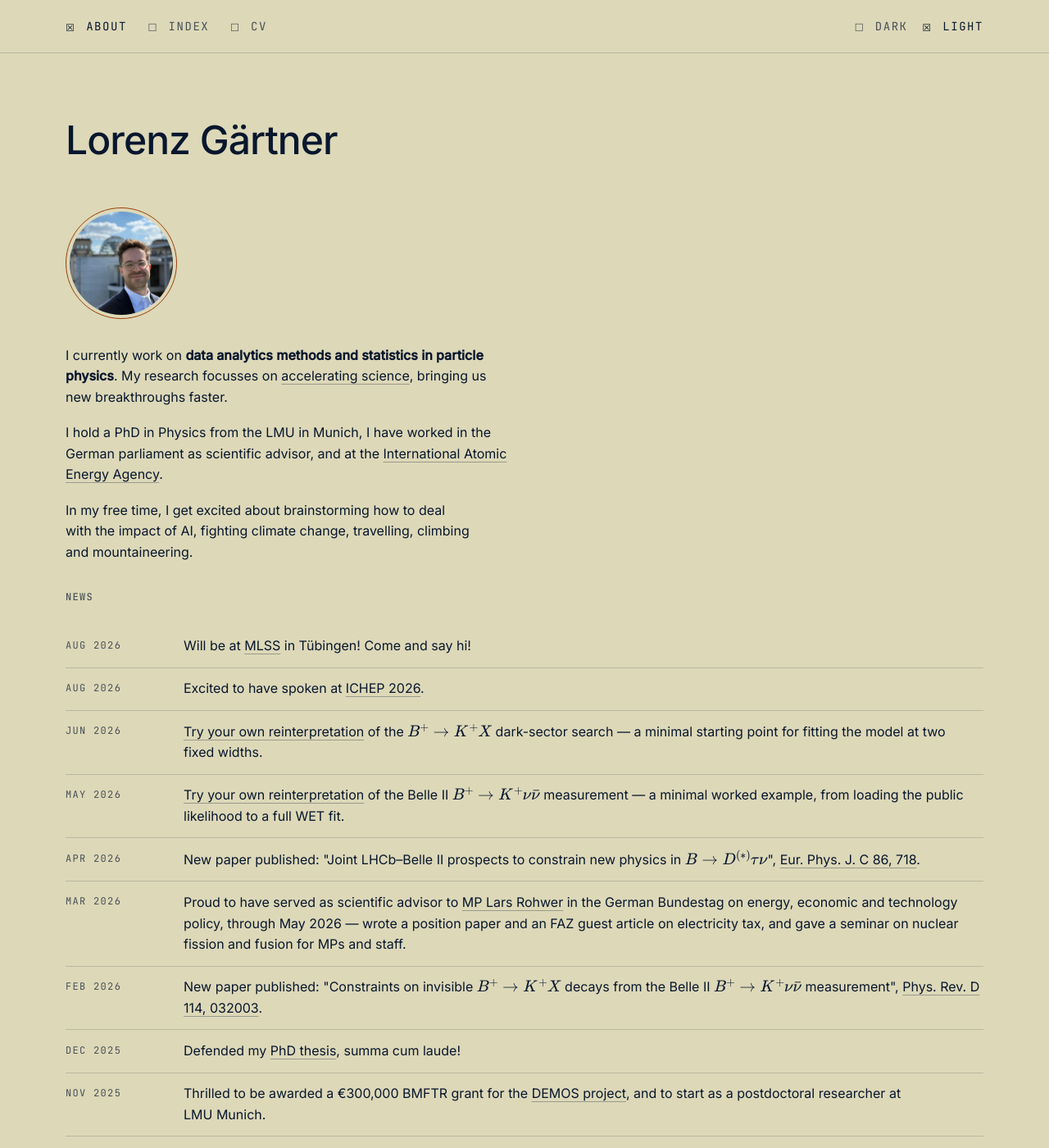
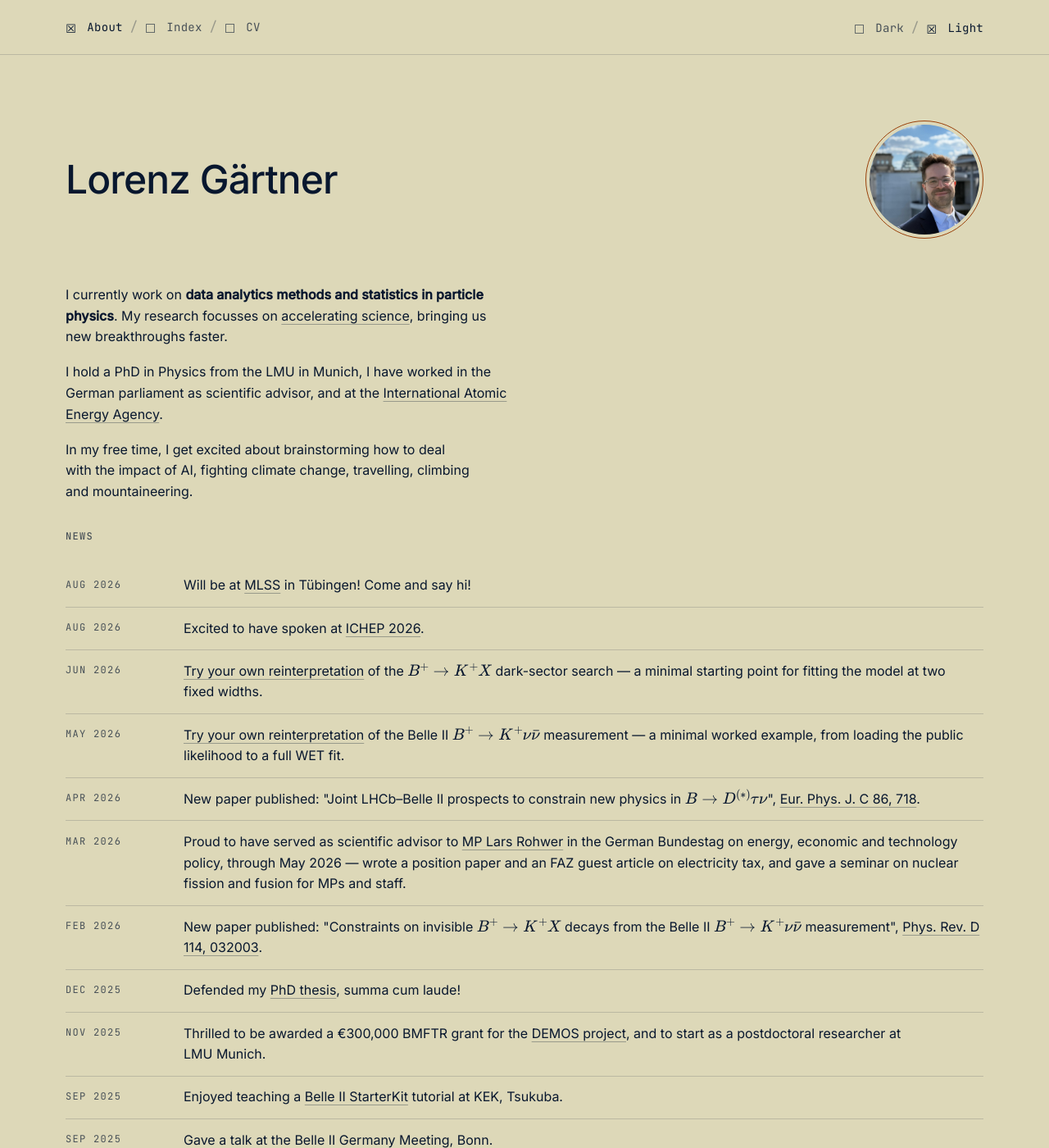
Before and after one commit to lorenzennio/lorenzennio.github.io, a Jekyll site: the page built from _pages/about.md, in a window 1280 px wide and 1400 px high. Shown: the whole window at 82% size. Built offline with Jekyll 4.4.1, drawn with Linux system fonts in a browser that asks for light colours; formulas are drawn with MathJax 3.

Commit message:
Restyle the menus; portrait beside the name on About
Menus (nav, filter chips, theme switch, footer links) now share one format:
title case rather than caps, a larger ☒/☐ box, and a "/" between items.

- Title case: the box already marks state, so the label does not need to
  shout as well. Tracking drops from 0.11em to 0.02em with the caps -- the
  wide tracking is what makes uppercase mono legible and what makes
  title-case mono look loose.
- The box goes from 1.3em to 1.55em. It is the site's one recurring mark; at
  label size it read as punctuation rather than as a control.
- The separator lives on a wrapper element, not inside the button or link, so
  it is neither part of the click target nor caught by the control's hover
  colour, and it is set in the rule colour so it recedes behind the labels it
  divides. Chips and theme options gained span wrappers for this; nav and
  footer items were already <li>. Column gaps go to zero -- the separator's
  own margins now do the spacing.
- Row labels, the kicker, the entry count, headings and buttons keep their
  caps: those are labels, not menus.

About: the portrait moves out of the prose and into the page header, flush
right opposite the name, driven by `portrait: true` in front matter. It
scales with the viewport so it still sits beside the name on a phone.

Co-Authored-By: Claude Opus 5 <noreply@anthropic.com>
Claude-Session: https://claude.ai/code/session_01AqdEaH4wiSE8Ua5hvW1jRX

```diff
--- a/_includes/masthead.html
+++ b/_includes/masthead.html
@@ -26,12 +26,14 @@
       infer either. theme-init.html keeps the boxes in sync.
     {%- endcomment -%}
     <div class="theme-switch" role="group" aria-label="Colour theme">
-      <button type="button" class="theme-option" data-theme-choice="dark" aria-pressed="true">
+      <span class="theme-switch__item"><button type="button" class="theme-option" data-theme-choice="dark" aria-pressed="true">
         <span class="box" aria-hidden="true">&#9746;</span> Dark
-      </button>
-      <button type="button" class="theme-option" data-theme-choice="light" aria-pressed="false">
+
+      </button></span>
+      <span class="theme-switch__item"><button type="button" class="theme-option" data-theme-choice="light" aria-pressed="false">
         <span class="box" aria-hidden="true">&#9744;</span> Light
-      </button>
+
+      </button></span>
     </div>
   </nav>
 </header>
--- a/_layouts/page.html
+++ b/_layouts/page.html
@@ -1,9 +1,21 @@
 ---
 layout: default
 ---
-<div class="page-head">
-  {%- if page.title %}<h1 class="page-head__title">{{ page.title }}</h1>{% endif -%}
-  {%- if page.lede %}<p class="page-head__lede">{{ page.lede }}</p>{% endif -%}
+<div class="page-head{% if page.portrait %} page-head--portrait{% endif %}">
+  <div class="page-head__text">
+    {%- if page.title %}<h1 class="page-head__title">{{ page.title }}</h1>{% endif -%}
+    {%- if page.lede %}<p class="page-head__lede">{{ page.lede }}</p>{% endif -%}
+  </div>
+
+  {%- comment -%}
+    The portrait belongs to the page header, not to the prose: it sits beside
+    the name rather than above the first paragraph. Set `portrait: true` in a
+    page's front matter to show it.
+  {%- endcomment -%}
+  {%- if page.portrait %}
+    <img class="portrait" src="{{ site.author.avatar | relative_url }}"
+         alt="{{ site.author.name }}" width="150" height="150">
+  {% endif -%}
 </div>
 
 <div class="prose{% if page.wide %} prose--wide{% endif %}">
--- a/_pages/about.md
+++ b/_pages/about.md
@@ -2,10 +2,9 @@
 permalink: /
 title: "Lorenz Gärtner"
 layout: page
+portrait: true
 math: true
 ---
-
-<img class="portrait" src="{{ site.author.avatar | relative_url }}" alt="Lorenz Gärtner">
 
 I currently work on **data analytics methods and statistics in particle physics**. My research focusses on [accelerating science](https://arxiv.org/abs/2606.22215), bringing us new breakthroughs faster.
 
--- a/assets/css/main.scss
+++ b/assets/css/main.scss
@@ -131,31 +131,61 @@ a:hover { text-decoration-color: var(--accent); }
    code. Applied only to the true labels, never to running text. */
 .index__kind,
 .index__count,
-.kicker,
-.footer__links {
+.kicker {
   text-transform: uppercase;
   letter-spacing: 0.11em;
   font-size: var(--t-label);
 }
 
-/* The controls -- nav, filters, theme -- are the site's operating surface, so
-   they are a step larger than the labels inside the rows. */
+/* The controls -- nav, filters, theme, footer -- are the site's operating
+   surface, so they are a step larger than the labels inside the rows. They
+   are set in title case, not caps: the ☒/☐ box already marks state, so the
+   label does not need to shout as well. Tracking drops with the caps, since
+   0.11em is what makes uppercase mono legible and what makes title-case mono
+   look loose. */
 .nav__link,
 .chip,
-.theme-option {
-  text-transform: uppercase;
-  letter-spacing: 0.11em;
+.theme-option,
+.footer__links {
+  letter-spacing: 0.02em;
   font-size: var(--t-nav);
 }
 
-/* The ☒/☐ glyph. Sized down and nudged so it optically aligns with the
-   uppercase label beside it rather than sitting high. */
+.footer__links { font-size: var(--t-meta); }
+
+/* The ☒/☐ glyph. Set well above its label -- it is the site's one recurring
+   mark, and at label size it reads as punctuation rather than as a control.
+   Nudged down so it sits on the label's optical centre rather than high. */
 .box {
-  font-size: 1.3em;
+  font-size: 1.55em;
   line-height: 1;
   position: relative;
-  top: 0.06em;
-  margin-right: 0.15em;
+  top: 0.08em;
+  margin-right: 0.2em;
+}
+
+/* Menu items are separated by a slash. It lives on the wrapper, not inside
+   the control, so it is neither part of the click target nor caught by the
+   control's hover colour -- and it is set in the rule colour so it recedes
+   behind the labels it divides. */
+.nav__item,
+.filters__item,
+.theme-switch__item,
+.footer__links > li {
+  display: flex;
+  align-items: baseline;
+}
+
+.nav__item:not(:last-child)::after,
+.filters__item:not(:last-child)::after,
+.theme-switch__item:not(:last-child)::after,
+.footer__links > li:not(:last-child)::after {
+  content: "/";
+  font-family: var(--font-mono);
+  color: var(--rule-strong);
+  /* Margins, not spaces in `content`: the ::after is its own flex item, so
+     leading and trailing whitespace in the string is trimmed away. */
+  margin: 0 0.55em;
 }
 
 /* --- Masthead ------------------------------------------------------------- */
@@ -181,7 +211,7 @@ a:hover { text-decoration-color: var(--accent); }
 .nav__list {
   display: flex;
   flex-wrap: wrap;
-  gap: 0.35rem 1.6rem;
+  gap: 0.35rem 0;
 }
 
 .nav__link {
@@ -195,7 +225,6 @@ a:hover { text-decoration-color: var(--accent); }
 
 .theme-switch {
   display: flex;
-  gap: 1.1rem;
   flex-shrink: 0;
 }
 
@@ -218,6 +247,15 @@ a:hover { text-decoration-color: var(--accent); }
 }
 
 .page-head { margin-bottom: clamp(2rem, 5vw, 3.5rem); }
+
+/* Name left, portrait flush right, sharing a baseline-ish centre. */
+.page-head--portrait {
+  display: flex;
+  align-items: center;
+  justify-content: space-between;
+  gap: 2rem;
+}
+.page-head__text { min-width: 0; }
 
 .page-head__title {
   font-size: var(--t-head);
@@ -258,7 +296,7 @@ a:hover { text-decoration-color: var(--accent); }
 .filters {
   display: flex;
   flex-wrap: wrap;
-  gap: 0.35rem 1.4rem;
+  gap: 0.35rem 0;
 }
 
 .chip {
@@ -569,13 +607,13 @@ a:hover { text-decoration-color: var(--accent); }
 }
 
 .portrait {
-  width: 8.5rem;
-  height: 8.5rem;
+  flex: 0 0 auto;
+  width: clamp(5rem, 14vw, 9rem);
+  height: clamp(5rem, 14vw, 9rem);
   object-fit: cover;
   border: 1px solid var(--accent);
   padding: 0.25rem;
   border-radius: 50%;
-  margin-bottom: 2rem;
 }
 
 /* CV embed */
@@ -635,7 +673,7 @@ a:hover { text-decoration-color: var(--accent); }
 .footer__links {
   display: flex;
   flex-wrap: wrap;
-  gap: 0.4rem 1.4rem;
+  gap: 0.4rem 0;
 }
 .footer__links a { text-decoration: none; }
 .footer__links a:hover { color: var(--accent); }
```
Also changed, not shown: _includes/index-list.html (+6 -6 lines).
